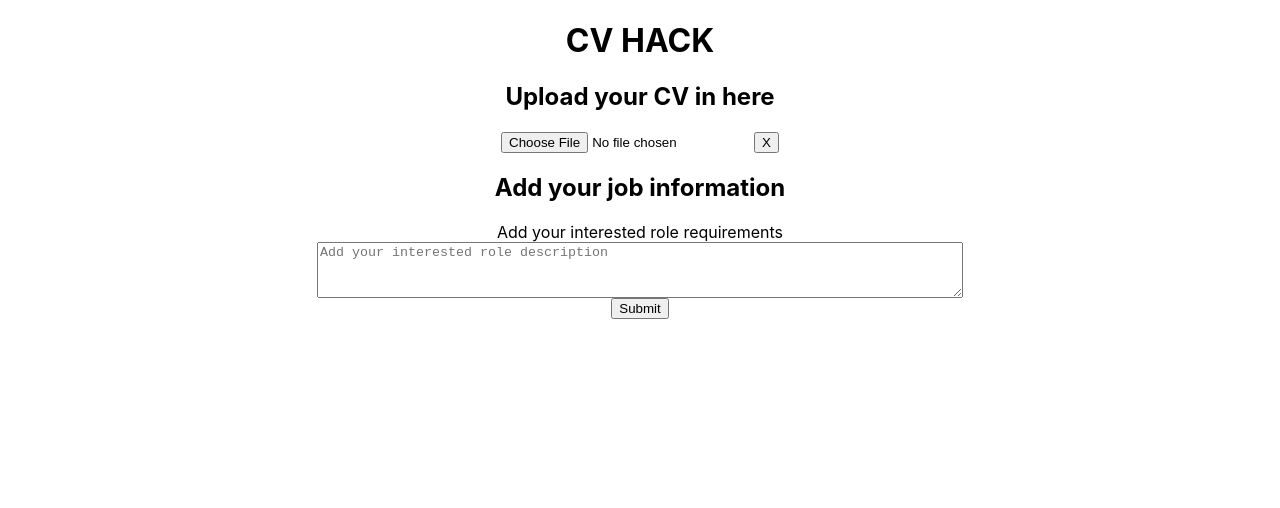
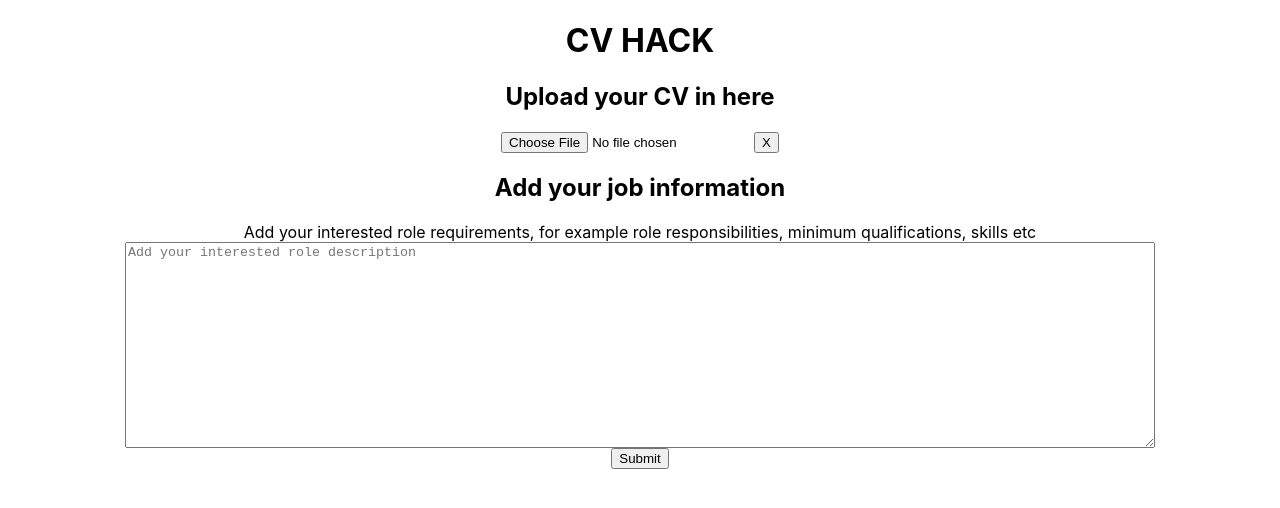
Before and after one commit to mescad/cvhack, a React (Create React App) app: page / in a window 1280 px wide. Shown: the top 508 px of the page. Built offline with nearby package versions, Linux system fonts and the light colour scheme; no server answers.

Commit message:
refactored interface

```diff
--- a/src/pages/MainPage.js
+++ b/src/pages/MainPage.js
@@ -56,15 +56,22 @@ function MainPage() {
     setLoading(true);
 
     const jobDescription = e.target["RoleRequirements"].value;
+    // const skillRequiremetns = e.target["SkillsRequiremetns"].value;
+    // const qualificationsRequirements =
+    //   e.target["QualificationsRequirements"].value;
     setJobContent(jobDescription);
 
     console.log(jobDescription);
     console.log(`${DOMAIN}:${PORT}`);
 
     axios
-      .post(`${DOMAIN}:${PORT}/api`, { jobDescription, pdfContent })
+      .post(`${DOMAIN}:${PORT}/api`, {
+        jobDescription,
+        pdfContent,
+
+      })
       .then((res) => {
-        setResponseData(res.data.reformatedCV);
+        setResponseData(res.data.finalResponse);
         setLoading(false);
       });
   };
@@ -83,7 +90,7 @@ function MainPage() {
         <>
           <h2> Result</h2>
           <div dangerouslySetInnerHTML={{ __html: responseData }} />
-          <button onCLick={() => setResponseData(null)}> Go back</button>
+          <button onClick={() => setResponseData(null)}> Go back</button>
         </>
       ) : (
         <>
@@ -103,7 +110,7 @@ function MainPage() {
             </div> */}
 
             <label className="inputcom__label">
-              Add your interested role requirements{" "}
+              Add your interested role requirements, for example role responsibilities, minimum qualifications, skills etc{" "}
             </label>
             <textarea
               name="RoleRequirements"
@@ -111,6 +118,7 @@ function MainPage() {
               type="text"
               placeholder="Add your interested role description"
             />
+
 
             <button type="submit"> Submit </button>
           </form>
--- a/src/pages/MainPage.scss
+++ b/src/pages/MainPage.scss
@@ -15,8 +15,8 @@
 
 
 .inputcom__area{
-    width: 50%;
-    height: 50px;
+    width: 80%;
+    height: 200px;
 }
 
 .inputcom__input{
```
